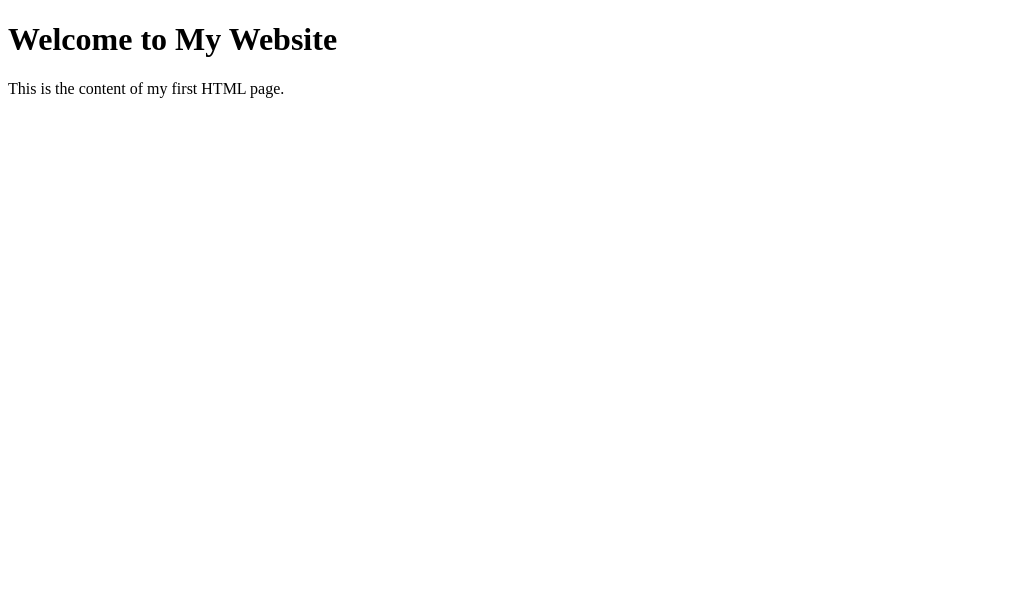
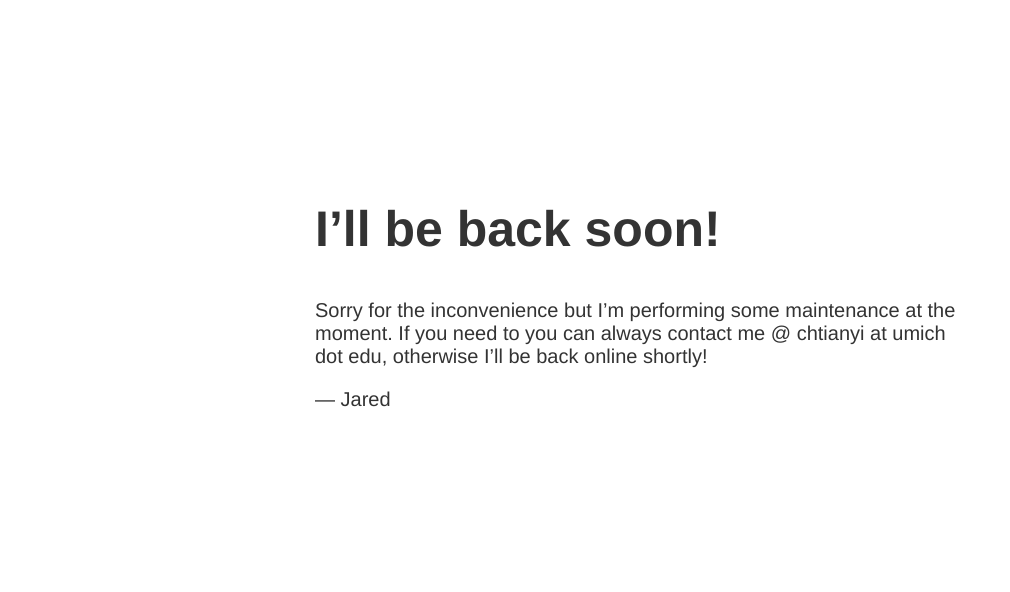
Before and after one commit to jaredchai/jaredchai.github.io, a plain HTML site: page index.html in a window 1280 px wide. Shown: the whole page, without its empty margins (0-1010 px from the left). Drawn offline with Linux system fonts and the light colour scheme.

Commit message:
Update index.html

```diff
--- a/index.html
+++ b/index.html
@@ -1,13 +1,18 @@
-<!DOCTYPE html>
-<html>
-<head>
-  <meta charset="utf-8">
-  <title>Your Page Title</title>
-</head>
-<body>
+<!doctype html>
+<title>Site Maintenance</title>
+<style>
+  body { text-align: center; padding: 150px; }
+  h1 { font-size: 50px; }
+  body { font: 20px Helvetica, sans-serif; color: #333; }
+  article { display: block; text-align: left; width: 650px; margin: 0 auto; }
+  a { color: #dc8100; text-decoration: none; }
+  a:hover { color: #333; text-decoration: none; }
+</style>
 
-  <h1>Welcome to My Website</h1>
-  <p>This is the content of my first HTML page.</p>
-
-</body>
-</html>
+<article>
+    <h1>I&rsquo;ll be back soon!</h1>
+    <div>
+        <p>Sorry for the inconvenience but I&rsquo;m performing some maintenance at the moment. If you need to you can always contact me @ chtianyi at umich dot edu, otherwise I&rsquo;ll be back online shortly!</p>
+        <p>&mdash; Jared</p>
+    </div>
+</article>
```
